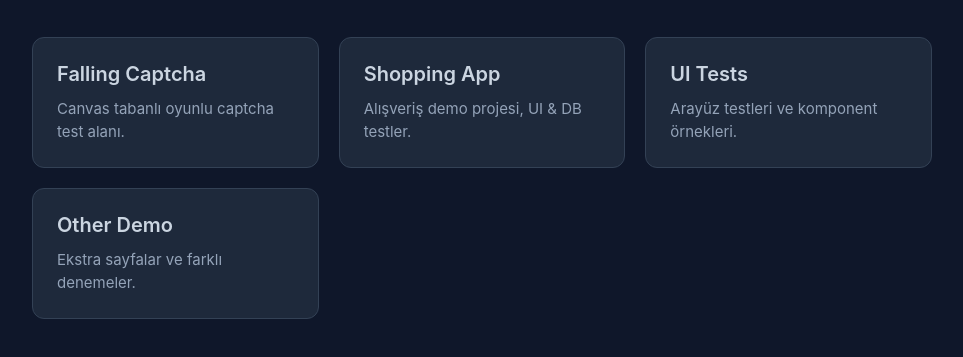
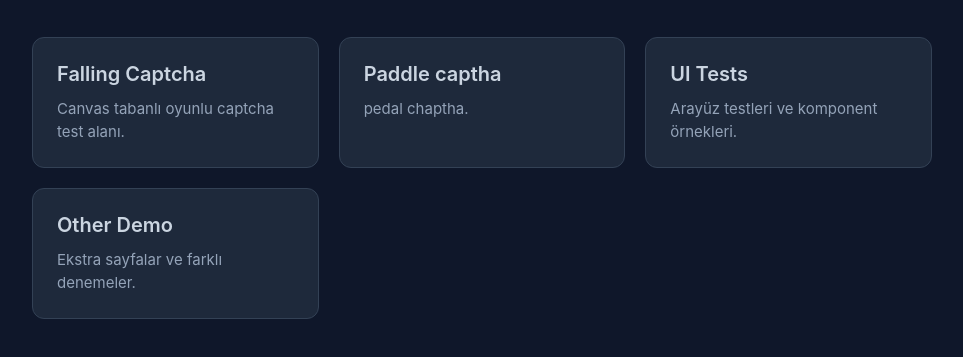
Before and after one commit to slymanmrcan/some-testing, a plain HTML site: page index.html in a window 1280 px wide. Shown: the part 103-460 px from the top of the page, without its empty margins (158-1121 px from the left). Drawn offline with Linux system fonts and the light colour scheme.

Commit message:
Replace Shopping App link with Paddle Captcha link

```diff
--- a/index.html
+++ b/index.html
@@ -81,9 +81,9 @@
         <p>Canvas tabanlı oyunlu captcha test alanı.</p>
       </a>
 
-      <a href="./shopping-app/" class="card">
-        <h2>Shopping App</h2>
-        <p>Alışveriş demo projesi, UI & DB testler.</p>
+      <a href="./paddle-captha/" class="card">
+        <h2>Paddle captha</h2>
+        <p>pedal chaptha.</p>
       </a>
 
       <a href="./ui-tests/" class="card">
```
